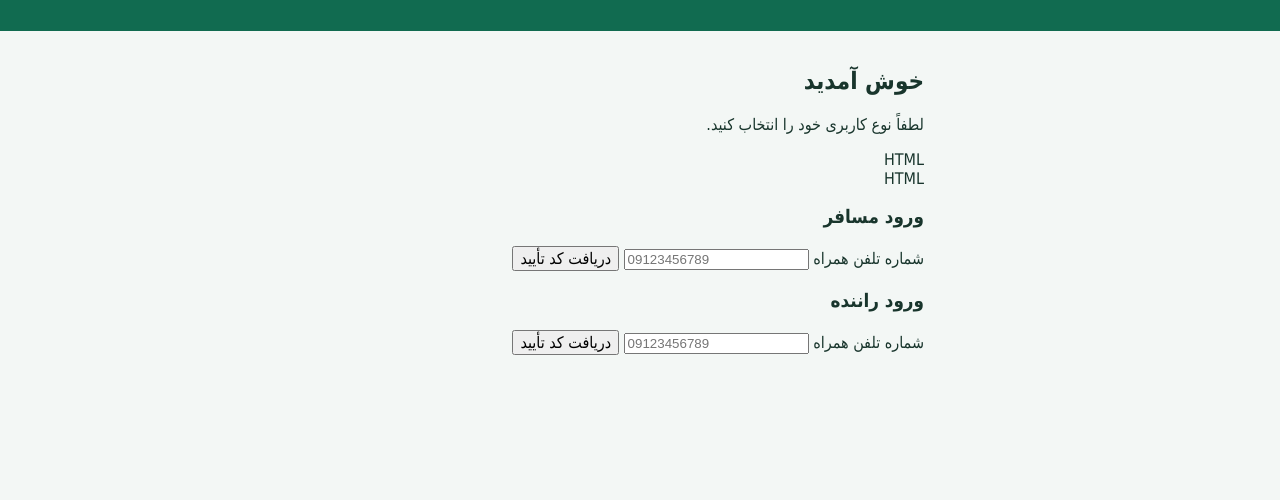
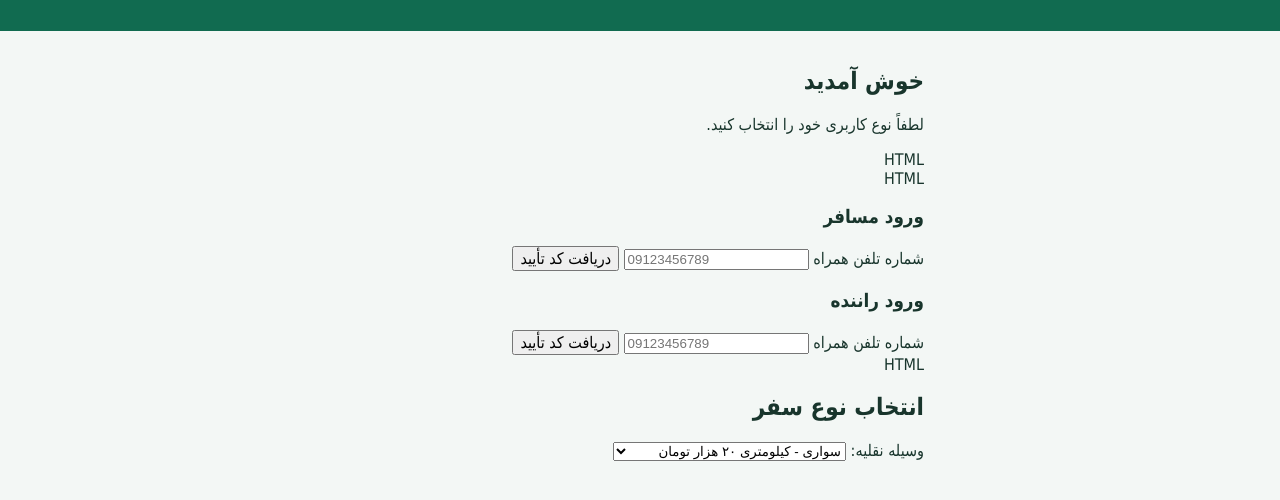
Before and after one commit to mehdimoradiazad7-svg/safar-ro, a plain HTML site: page index.html in a window 1280 px wide. Shown: the part 140-640 px from the top of the page. Drawn offline with Linux system fonts and the light colour scheme.

Commit message:
Update index.html

```diff
--- a/index.html
+++ b/index.html
@@ -43,7 +43,18 @@ HTML
   <input id="driverPhone" type="tel" dir="ltr" placeholder="09123456789">
   <button type="button">دریافت کد تأیید</button>
 </section>
+
 </div>
+  HTML
+<section>
+<h2>انتخاب نوع سفر</h2>
+<label for="vehicle">وسیله نقلیه:</label>
+<select id="vehicle">
+<option value="sedan">سواری - کیلومتری ۲۰ هزار تومان</option>
+<option value="peykan">وانت پیکان - کیلومتری ۱۰۰ هزار تومان</option>
+<option value="nissan">نیسان - کیلومتری ۱۵۰ هزار تومان</option>
+</select>
+</section>
 </main>
 </body>
 </html>
```
